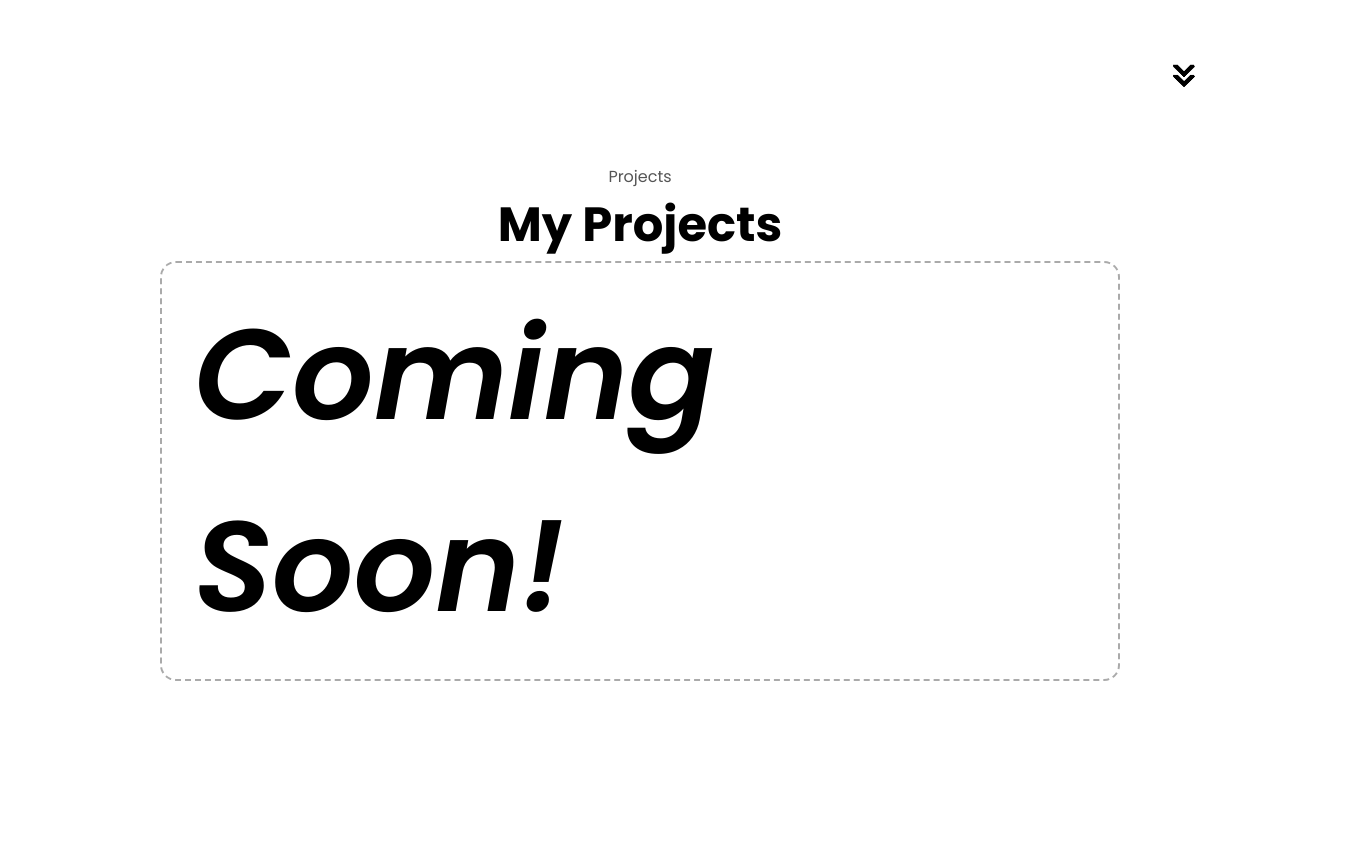
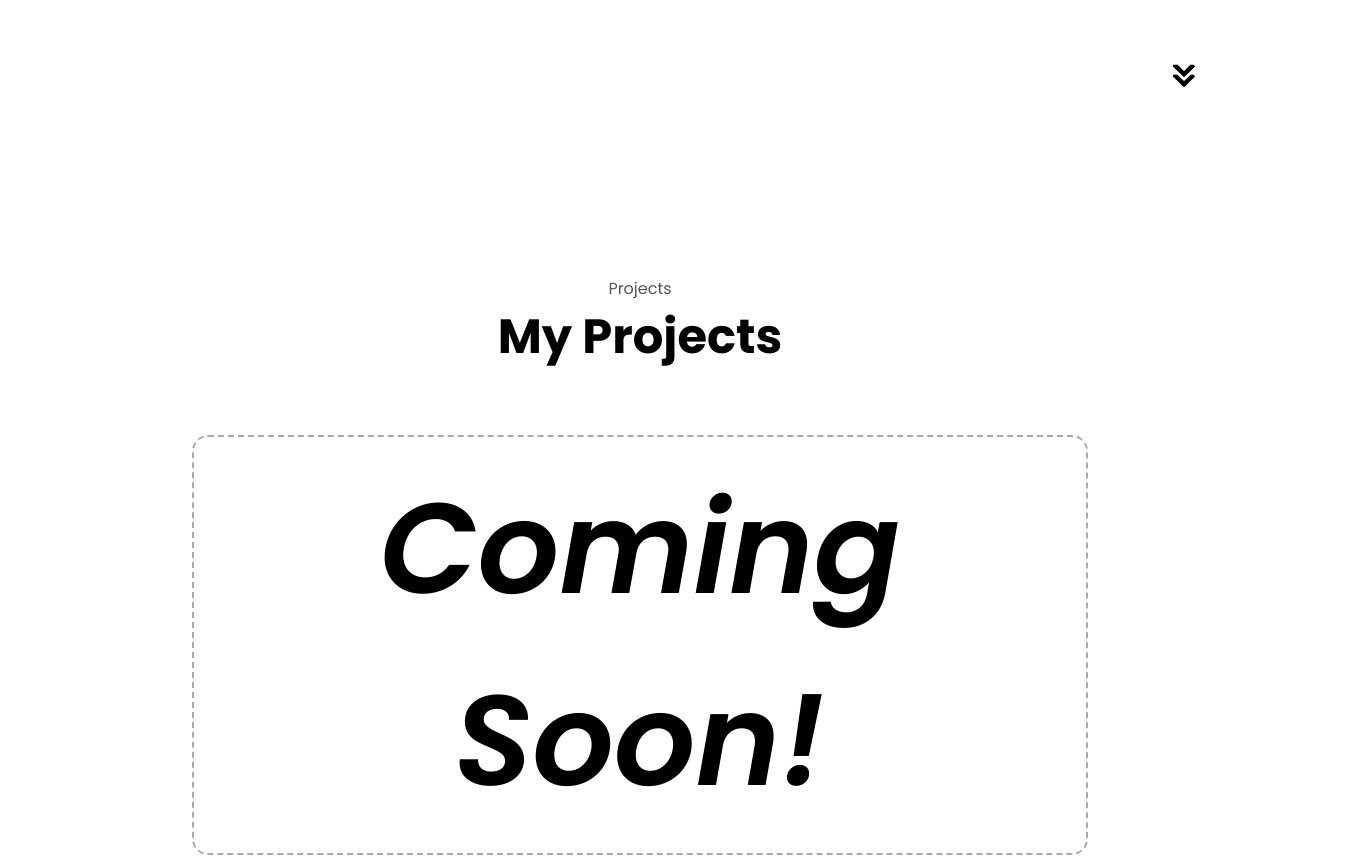
Before and after one commit to andreastevenm/dreproject-Portfolio1, a plain HTML site: page index.html in a window 1280 px wide. Shown: the part 2300-3158 px from the top of the page, 1360 px wide, since content can reach past the window. Drawn offline with Linux system fonts and the light colour scheme.

Commit message:
Changing to default

```diff
--- a/style.css
+++ b/style.css
@@ -353,7 +353,17 @@ article .icon {
 }
 
 /* PROJECTS SECTION */
-
+#projects {
+  position: relative;
+  min-height: 80vh;
+  padding: 4rem 2rem;
+  display: flex;
+  flex-direction: column;
+  align-items: center;
+  text-align: center;
+  border-radius: 2rem;
+  margin: 5rem 10rem;
+}
 .coming-soon {
   font-size: 8em;
   font-weight: 600;
```
